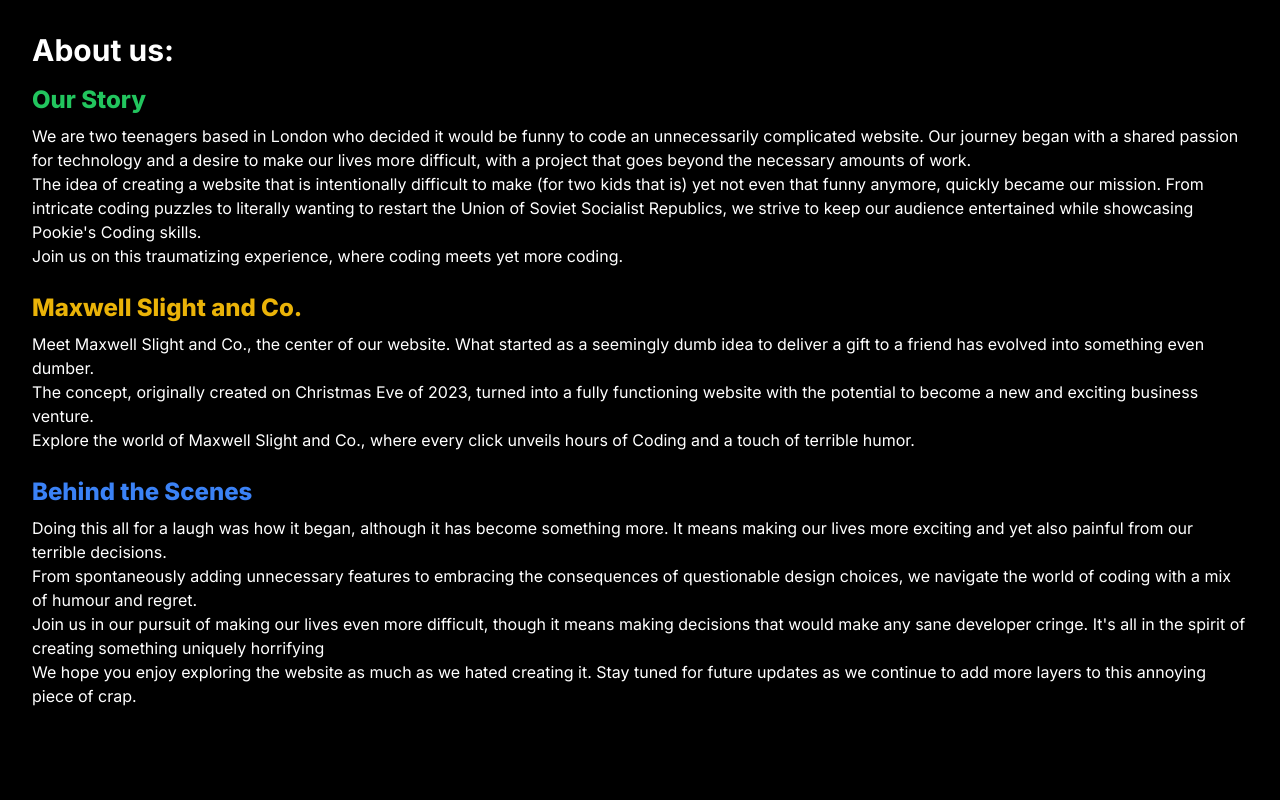
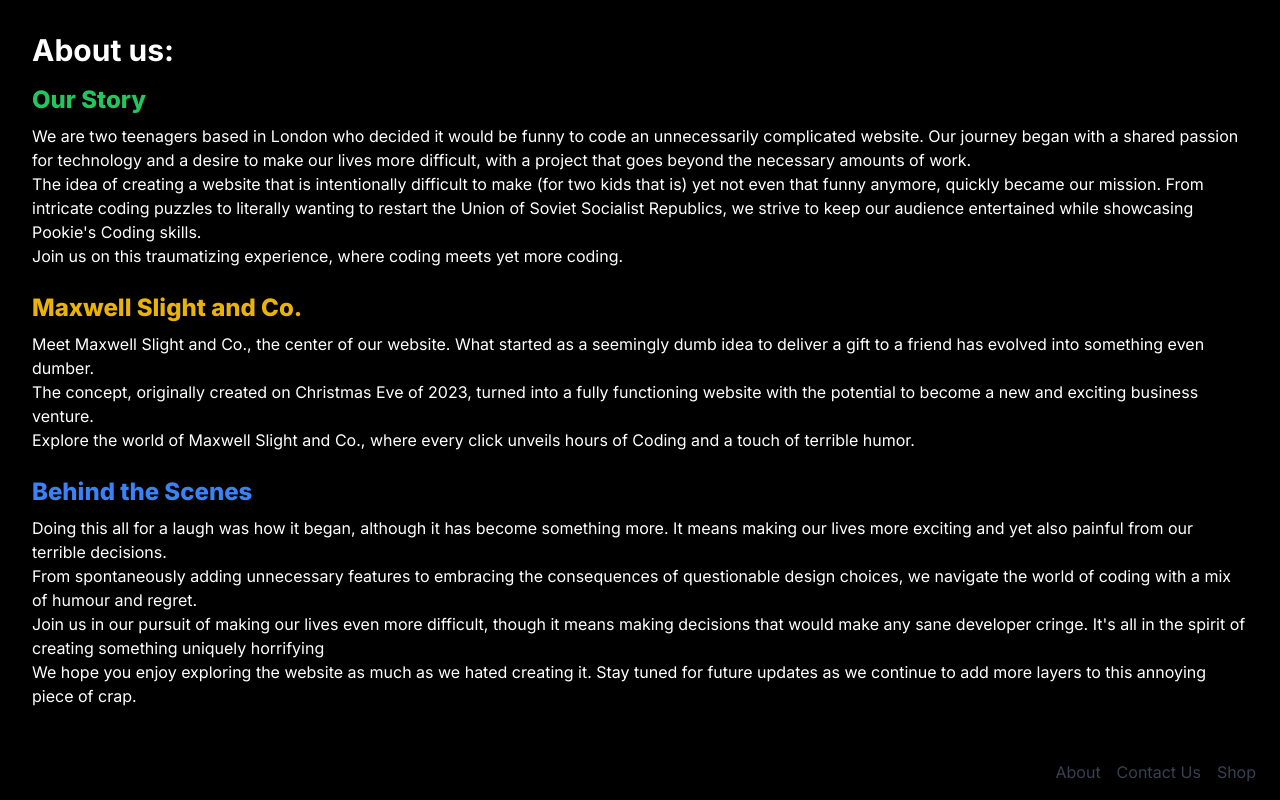
Before and after one commit to outsharded/maxwellslightwebsite, a Next.js app: page /about in a window 1280 px wide. Built offline with nearby package versions, Linux system fonts and the light colour scheme.

Commit message:
Update page.tsx

```diff
--- a/app/about/page.tsx
+++ b/app/about/page.tsx
@@ -1,4 +1,8 @@
+// Assuming you have already imported necessary dependencies and components
+
+import Link from 'next/link';
 import React from 'react';
+
 const About = () => {
   return (
     <div className="bg-black text-white min-h-screen p-8">
@@ -31,5 +35,28 @@ const About = () => {
   );
 };
 
+const YourMainComponent = () => {
+  return (
+    <div>
+      {/* Your existing content */}
 
-export default About;
+      {/* Include the About component */}
+      <About />
+
+      {/* Footer with 3 links */}
+      <footer className="absolute bottom-0 right-0 text-gray-700 p-4 flex items-center">
+        <Link href="/about" passHref>
+          <a className="text-gray-700 hover:text-white mx-2">About</a>
+        </Link>
+        <Link href="/contact" passHref>
+          <a className="text-gray-700 hover:text-white mx-2">Contact Us</a>
+        </Link>
+        <Link href="/shop" passHref>
+          <a className="text-gray-700 hover:text-white mx-2">Shop</a>
+        </Link>
+      </footer>
+    </div>
+  );
+};
+
+export default YourMainComponent;
```
